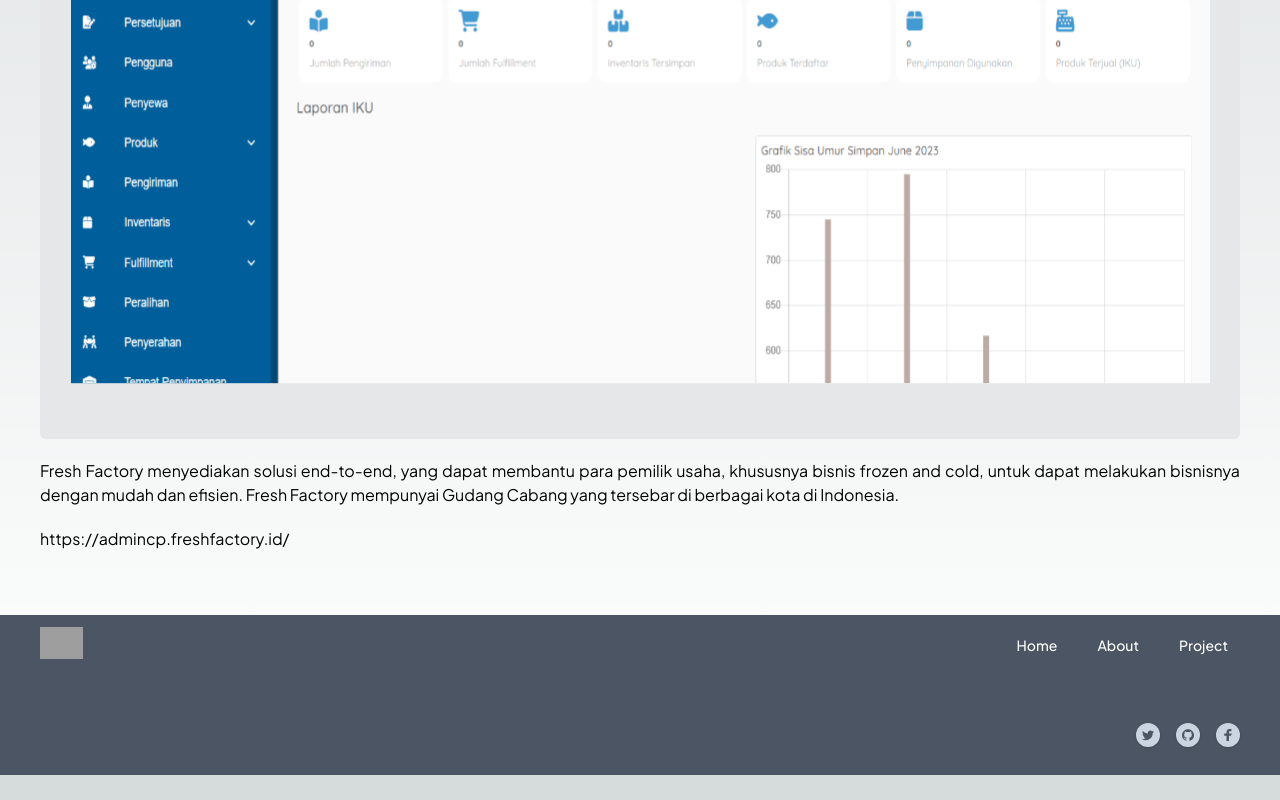
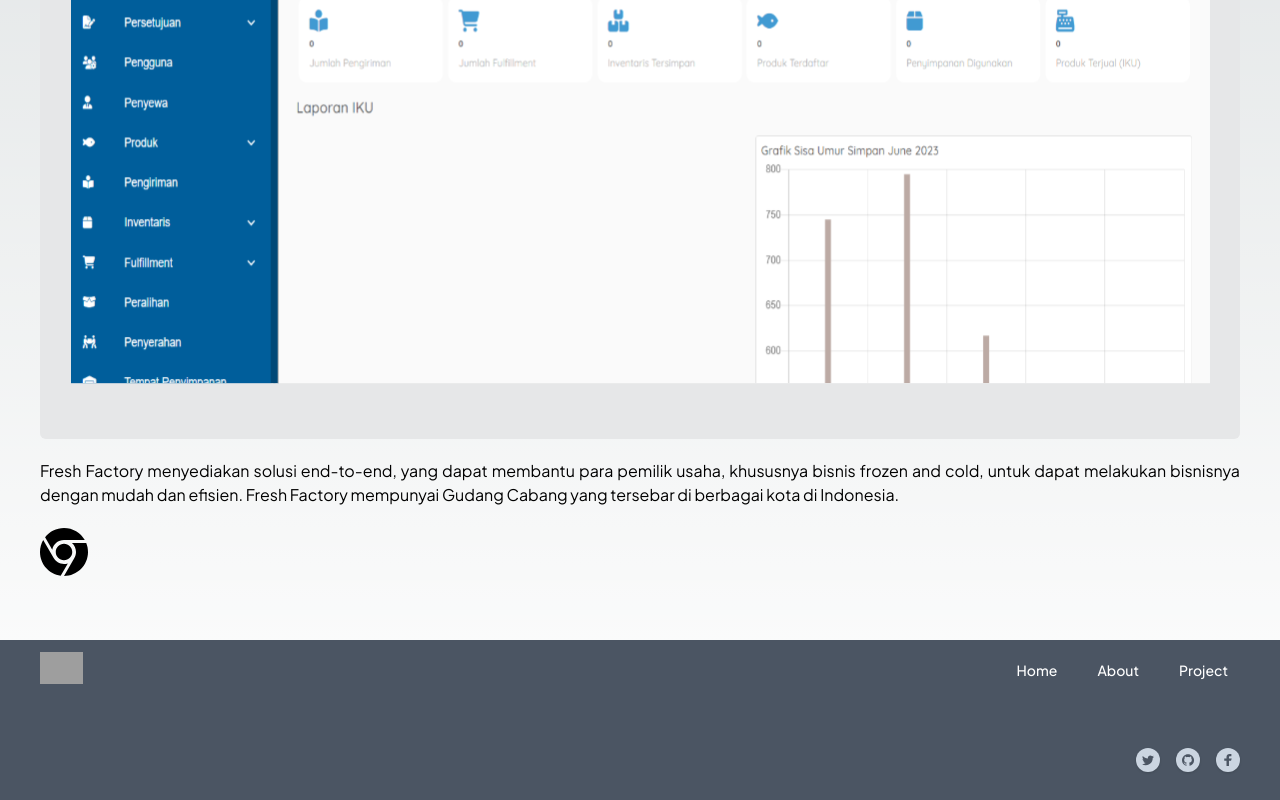
Before and after one commit to fiqriachmada/fiqriachmada.github.io, a Next.js app: page /project/1 in a window 1280 px wide. Shown: the part 582-1382 px from the top of the page. Before the commit the page ends 1357 px from the top, so only its background shows below. Built offline with nearby package versions, Linux system fonts and the light colour scheme; grey boxes are pictures that could not be loaded.

Commit message:
add icon from font awesome

```diff
--- /dev/null
+++ b/app/(default)/project/[id]/components/detail.jsx
@@ -0,0 +1,39 @@
+import {
+  faAppStore,
+  faAppStoreIos,
+  faChrome,
+  faGooglePlay,
+} from "@fortawesome/free-brands-svg-icons";
+import { FontAwesomeIcon } from "@fortawesome/react-fontawesome";
+import React from "react";
+
+function DetailProjectPage(props) {
+  const { detailItem } = props;
+  return (
+    <div>
+      <h2>{detailItem.title}</h2>
+      <img src={detailItem.image} className="rounded-md mt-5 mb-5" />
+      <p className="mt-5 mb-5 text-justify">{detailItem.description}</p>
+      {/* <a href={detailItem.link}>{detailItem.link}</a> */}
+      <div className="flex space-x-10 text-xl lg:text-5xl">
+        {detailItem.link && (
+          <a href={detailItem.link} target="_blank">
+            <FontAwesomeIcon icon={faChrome} />
+          </a>
+        )}
+        {detailItem.googlePlay && (
+          <a href={detailItem.googlePlay}>
+            <FontAwesomeIcon icon={faGooglePlay} />
+          </a>
+        )}
+        {detailItem.appStore && (
+          <a href={detailItem.appStore}>
+            <FontAwesomeIcon icon={faAppStoreIos} />
+          </a>
+        )}
+      </div>
+    </div>
+  );
+}
+
+export default DetailProjectPage;
--- a/app/(default)/project/[id]/page.js
+++ b/app/(default)/project/[id]/page.js
@@ -1,37 +1,33 @@
-'use client';
+'use client'
 
-import { usePathname, useRouter } from 'next/navigation';
-import React from 'react';
-import projectItems from '../projectItems';
+import { usePathname, useRouter } from 'next/navigation'
+import React from 'react'
+import projectItems from '../projectItems'
+import { FontAwesomeIcon } from '@fortawesome/react-fontawesome'
+import { icon } from '@fortawesome/fontawesome-svg-core'
+import { faGooglePay, faGooglePlay } from '@fortawesome/free-brands-svg-icons'
+import DetailProjectPage from './components/detail'
 
-function Detail() {
-  const router = useRouter();
+function Detail () {
+  const router = useRouter()
 
-  const path = usePathname();
+  const path = usePathname()
 
-  const id = path.split('/').pop();
+  const id = path.split('/').pop()
 
   const detailItem = projectItems.find(
-    (item) => item.id.toString() === id.toString()
-  );
+    item => item.id.toString() === id.toString()
+  )
 
   return (
     <div>
       {detailItem ? (
-        <div>
-          <h2>{detailItem.title}</h2>
-          <img src={detailItem.image} className='rounded-md mt-5 mb-5' />
-
-          <p className='mt-5 mb-5 text-justify'>{detailItem.description}</p>
-          <a href={detailItem.link}>{detailItem.link}</a>
-          <a href={detailItem.googlePlay}>{detailItem.googlePlay}</a>
-          <a href={detailItem.appStore}>{detailItem.appStore}</a>
-        </div>
+        <DetailProjectPage detailItem={detailItem} />
       ) : (
         <p>Item with ID {id} not found.</p>
       )}
     </div>
-  );
+  )
 }
 
-export default Detail;
+export default Detail
--- a/app/(default)/project/page.js
+++ b/app/(default)/project/page.js
@@ -1,28 +1,28 @@
-import React from 'react';
-import projectItems from './projectItems';
-import Link from 'next/link';
+import React from 'react'
+import projectItems from './projectItems'
+import Link from 'next/link'
 
-const title = 'project';
+const title = 'project'
 export const metadata = {
   title: 'fiqriachmada | ' + title,
-  description: 'pernosal site',
-};
+  description: 'personal site'
+}
 
-function Project() {
+function Project () {
   return (
-    <div className="grid lg:grid-cols-2 gap-4 grid-cols-1">
-      {projectItems.map((projectItem) => (
-        <div className="bg-white text-black shadow-xl rounded-md mt-5">
-          <div className="flex justify-center">
+    <div className='grid lg:grid-cols-2 gap-4 grid-cols-1'>
+      {projectItems.map(projectItem => (
+        <div className='bg-white text-black shadow-xl rounded-md mt-5'>
+          <div className='flex justify-center'>
             <Link href={'project/' + projectItem.id}>
               <img
                 src={projectItem.image}
-                className="hover:opacity-70 object-fill rounded-t-md hover:shadow-xl hover:scale-105 hover:rounded-md"
+                className='hover:opacity-70 object-fill rounded-t-md hover:shadow-xl hover:scale-105 hover:rounded-md'
               />
             </Link>
           </div>
-          <div className="p-6">
-            <div className="flex justify-start capitalize">
+          <div className='p-6'>
+            <div className='flex justify-start capitalize'>
               <Link href={'project/' + projectItem.id}>
                 {projectItem.title}
               </Link>
@@ -31,7 +31,7 @@
         </div>
       ))}
     </div>
-  );
+  )
 }
 
-export default Project;
+export default Project
--- a/app/(default)/project/projectItems.js
+++ b/app/(default)/project/projectItems.js
@@ -5,7 +5,15 @@
     title: 'Fresh Factory Admin',
     description:
       'Fresh Factory menyediakan solusi end-to-end, yang dapat membantu para pemilik usaha, khususnya bisnis frozen and cold, untuk dapat melakukan bisnisnya dengan mudah dan efisien. Fresh Factory mempunyai Gudang Cabang yang tersebar di berbagai kota di Indonesia.',
-    link: 'https://admincp.freshfactory.id/',
+    link: 'https://admincp.freshfactory.id/'
+  },
+  {
+    id: 1,
+    image: '/images/fresh-factory-admin.svg',
+    title: 'Fresh Factory Tenant',
+    description:
+      'Fresh Factory menyediakan solusi end-to-end, yang dapat membantu para pemilik usaha, khususnya bisnis frozen and cold, untuk dapat melakukan bisnisnya dengan mudah dan efisien. Fresh Factory mempunyai Gudang Cabang yang tersebar di berbagai kota di Indonesia.',
+    link: 'https://tenant.freshfactory.id/'
   },
   {
     id: 2,
@@ -13,10 +21,8 @@
     title: 'Fresh Factory Warehouse App',
     description:
       'Fresh Factory menyediakan solusi end-to-end, yang dapat membantu para pemilik usaha, khususnya bisnis frozen and cold, untuk dapat melakukan bisnisnya dengan mudah dan efisien. Fresh Factory mempunyai Gudang Cabang yang tersebar di berbagai kota di Indonesia.',
-
-    link: 'https://play.google.com/store/apps/details?id=com.strategies360.freshfactory',
     googlePlay:
-      'https://play.google.com/store/apps/details?id=com.strategies360.freshfactory',
+      'https://play.google.com/store/apps/details?id=com.strategies360.freshfactory'
   },
   {
     id: 3,
@@ -24,12 +30,11 @@
     title: 'Freezy Fresh App',
     description:
       'Freezy Fresh adalah platform belanja online yang menyediakan produk bahan makanan dan minuman yang lengkap mulai dari produk daging, seafood, ready to cook, ready to eat, aneka minuman sampai bumbu masakan.',
-
-    link: 'https://play.google.com/store/apps/details?id=com.freezy.app&hl=id&gl=US',
+    link: 'https://freezyfresh.com/',
     googlePlay:
       'https://play.google.com/store/apps/details?id=com.freezy.app&hl=id&gl=US',
-    appStore: 'https://apps.apple.com/us/app/freezy-fresh/id1580053719',
-  },
-];
+    appStore: 'https://apps.apple.com/us/app/freezy-fresh/id1580053719'
+  }
+]
 
-export default projectItems;
+export default projectItems
--- /dev/null
+++ b/babel-plugin-macros.config.js
@@ -0,0 +1,5 @@
+module.exports = {
+  'fontawesome-svg-core': {
+    license: 'free'
+  }
+}
--- a/next.config.js
+++ b/next.config.js
@@ -1,4 +1,4 @@
 /** @type {import('next').NextConfig} */
-const nextConfig = {}
+const nextConfig = { experimental: { forceSwcTransforms: true } }
 
 module.exports = nextConfig
```
Also changed, not shown: package.json (+7 -1 lines), .babelrc (added), 1 other file (tests, documents, lock files or other folders).
